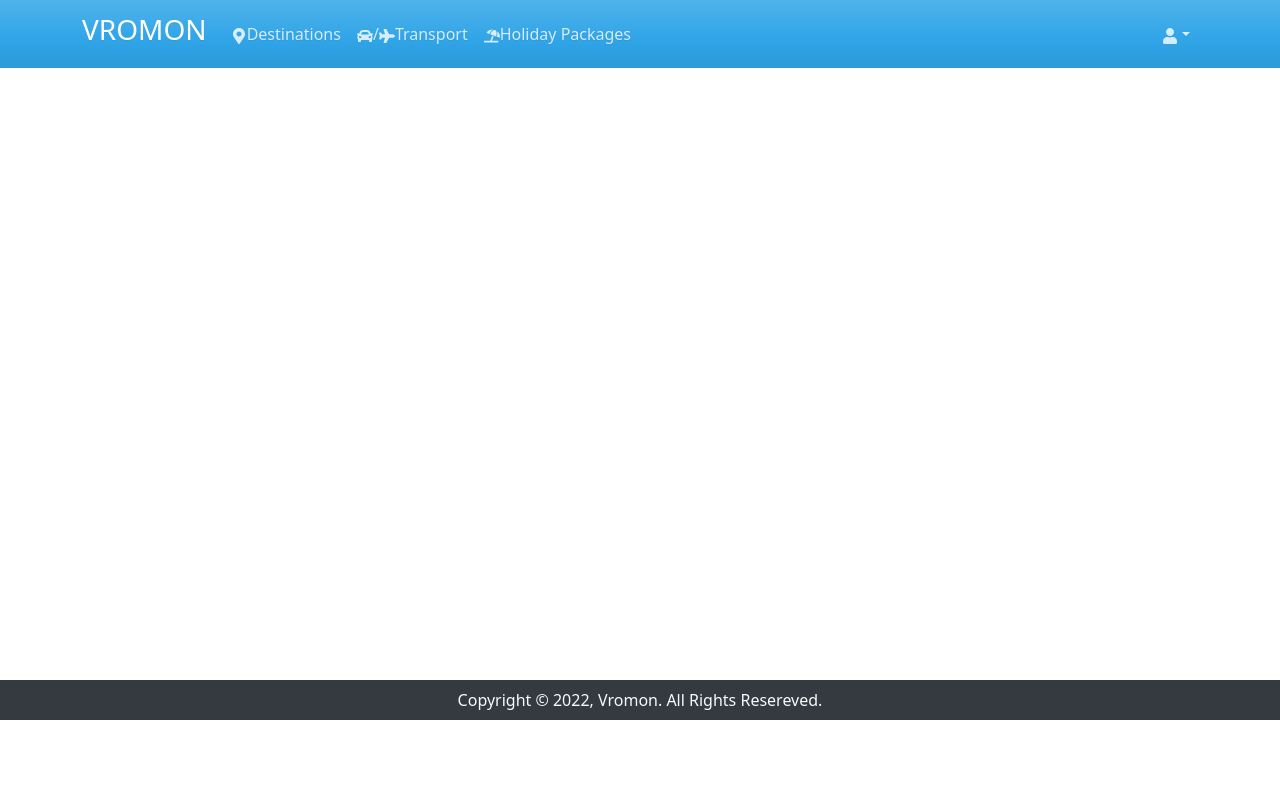
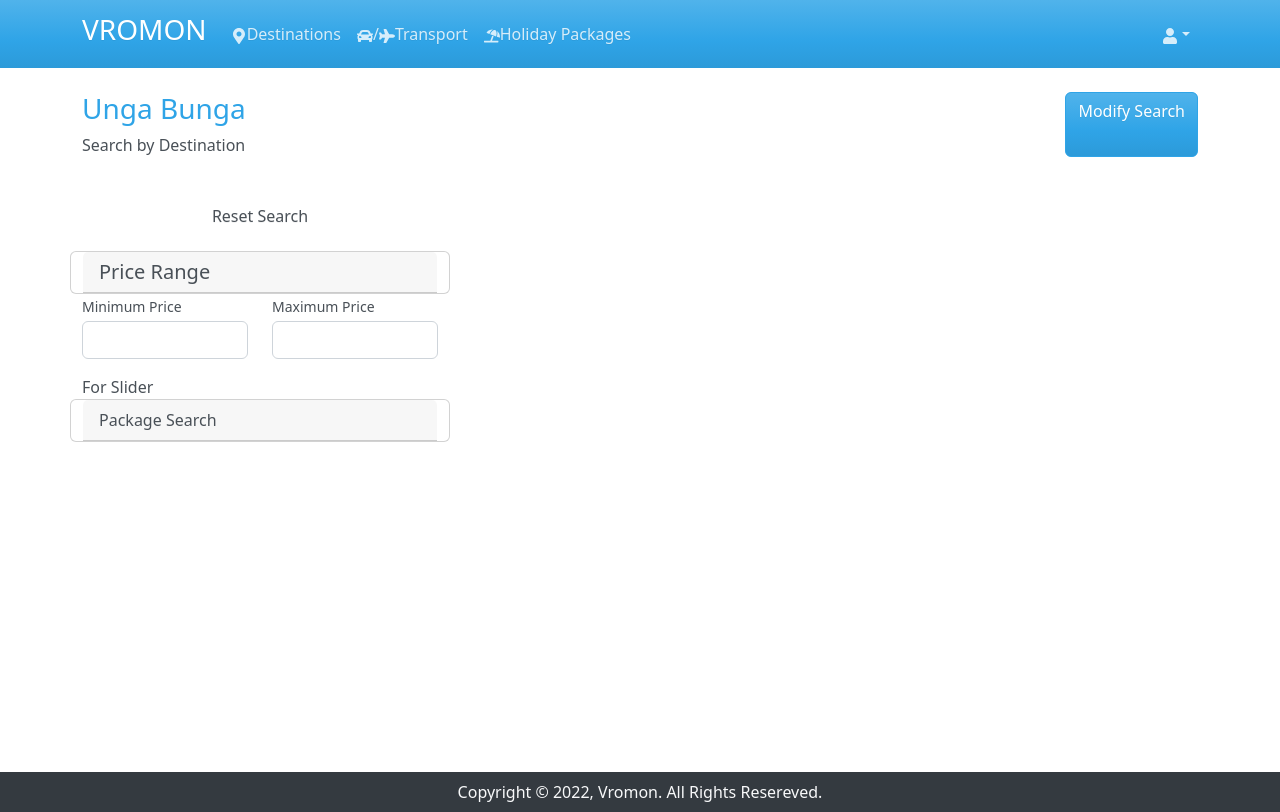
Before and after one commit to TangoRomeo80/Vromon, a React (Create React App) app in the folder frontend/: page /tourSearch in a window 1280 px wide. Built offline with nearby package versions, Linux system fonts and the light colour scheme.

Commit message:
Guided tour Search modified

```diff
--- a/frontend/src/App.js
+++ b/frontend/src/App.js
@@ -8,6 +8,7 @@ import TransportScreen from './screens/TransportScreen'
 import DestinationScreen from './screens/DestinationScreen'
 import HolidayPackagesScreen from './screens/HolidayPackagesScreen'
 import UserInfoScreen from './screens/UserInfoScreen'
+import GuidedTourSearchScreen from './screens/GuidedTourSearchScreen'
 
 
 const App = () => {
@@ -23,8 +24,8 @@ const App = () => {
             <Route exact path='/destinations' element={<DestinationScreen/>}/>
             <Route exact path='/packages' element={<HolidayPackagesScreen/>}/>
             <Route exact path='/userInfo' element={<UserInfoScreen/>}/>
+            <Route exact path='/tourSearch' element={<GuidedTourSearchScreen/>}/>
           </Routes>
-          <Routes></Routes>
         </Container>
       </main>
       <Footer />
--- a/frontend/src/components/Header.js
+++ b/frontend/src/components/Header.js
@@ -12,7 +12,7 @@ import {
 const Header = () => {
   return (
     <header>
-      <Navbar bg='primary' variant='dark' expand='lg' collapseOnSelect fixed='top'>
+      <Navbar bg='primary' variant='dark' expand='lg' collapseOnSelect>
         <Container>
           <LinkContainer to='/'>
             <Navbar.Brand>
@@ -53,7 +53,7 @@ const Header = () => {
                 </NavDropdown.Item>
 
                 <NavDropdown.Item>
-                <LinkContainer to='/logout'>
+                <LinkContainer to='/login'>
                 <Nav.Link className='text-dark'>Sign Out</Nav.Link>
                 </LinkContainer>
 
--- a/frontend/src/components/LightningDeals.js
+++ b/frontend/src/components/LightningDeals.js
@@ -8,7 +8,7 @@ const LightningDeals = () => {
   return (
     <div>
       <Container>
-        <h2 className="font-weight-bold text-center mb-4"> Lightning Deals </h2>
+        <h2 className="font-weight-bold text-center mb-4 my-4"> Lightning Deals </h2>
 
         {/* <motion.div animate={{ x: 1 }} transition={{ delay: 1 }}>
           <Row>
@@ -106,7 +106,7 @@ const LightningDeals = () => {
           </Row>
         </motion.div> */}
 
-        <Row>
+        <Row className="my-4">
           <Col xs={12} md={3}>
             <LinkContainer to="">
               <Card>
--- /dev/null
+++ b/frontend/src/screens/GuidedTourSearchScreen.js
@@ -0,0 +1,77 @@
+import React, { useState, useEffect } from "react";
+import { Row, Col, Container, Card, Form } from "react-bootstrap";
+import { LinkContainer } from "react-router-bootstrap";
+import { Link } from "react-router-dom";
+
+const GuidedTourSearchScreen = () => {
+  const [minPrice, setMinPrice] = useState();
+  const [maxPrice, setMaxPrice] = useState();
+
+  return (
+    <Container>
+      <Row className="my-4">
+        <Col lg={6} md={6} sm={6}>
+          <Card.Text as="h3">Unga Bunga</Card.Text>
+          <Card.Text>Search by Destination</Card.Text>
+        </Col>
+        <Col lg={6} md={6} sm={6} className="d-flex justify-content-end">
+          <Link to="" className="btn btn-primary">
+            Modify Search
+          </Link>
+        </Col>
+      </Row>
+
+      {/* Search Results List */}
+      <Row>
+        {/* Left Colomn */}
+        <Col xs={12} md={4} xl={4}>
+          <Row className="my-3">
+            <Link to="" className="btn btn-primary-1">
+              Reset Search
+            </Link>
+          </Row>
+
+            {/* Row For Price Range */}
+          <Row>
+            <Card>
+              <Card.Header as="h5">Price Range</Card.Header>
+            </Card>
+
+            <Col sm={6} md={3} lg={6}>
+              <Form.Group className="mb-3" controlId="">
+                <Form.Label className="small mb-1">Minimum Price</Form.Label>
+                <Form.Control
+                  type="text"
+                  value={minPrice}
+                  onChange={(e) => setMinPrice(e.target.value)}
+                ></Form.Control>
+              </Form.Group>
+            </Col>
+            <Col sm={6} md={2} lg={6}>
+              <Form.Group className="mb-3" controlId="">
+                <Form.Label className="small mb-1">Maximum Price</Form.Label>
+                <Form.Control
+                  type="text"
+                  value={maxPrice}
+                  onChange={(e) => setMaxPrice(e.target.value)}
+                ></Form.Control>
+              </Form.Group>
+            </Col>
+            <Col>For Slider</Col>
+          </Row>
+
+
+            {/* Row For Filter Search */}
+            <Row>
+                <Card>
+                    <Card.Header>Package Search</Card.Header>
+                </Card>
+            </Row>
+
+        </Col>
+      </Row>
+    </Container>
+  );
+};
+
+export default GuidedTourSearchScreen;
--- a/frontend/src/screens/UserInfoScreen.js
+++ b/frontend/src/screens/UserInfoScreen.js
@@ -82,7 +82,7 @@ const UserInfoScreen = () => {
   return (
     <Container>
       <Form>
-        <Row className='my-5'>
+        <Row className='my-3'>
           {/* Side Nav */}
           <Col className='my-4' xs={12} md={4} xl={3}>
             {/* <Button variant="btn btn-primary btn-lg btn-block" size="lg">
```
